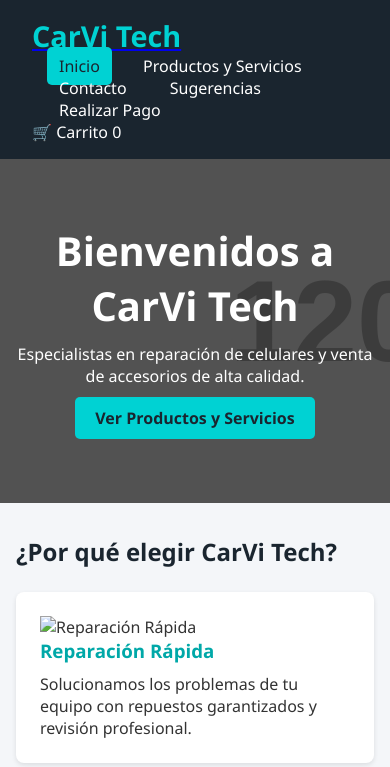
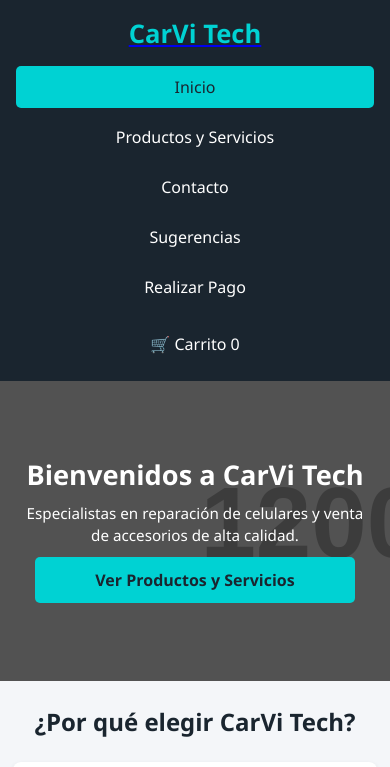
Before and after one commit to carvitec/carvi-tech, a plain HTML site: page index.html in a window 390 px wide. Shown: the top 767 px of the page. Drawn offline with Linux system fonts and the light colour scheme; placeholder pictures from the web are drawn by us.

Commit message:
Update estilos.css

```diff
--- a/estilos.css
+++ b/estilos.css
@@ -192,3 +192,188 @@ footer {
     padding: 1rem;
     margin-top: 2rem;
 }
+/* =========================================
+   DISEÑO RESPONSIVE PARA CELULARES
+   ========================================= */
+
+@media (max-width: 768px) {
+
+    /* Encabezado */
+    header {
+        flex-direction: column;
+        padding: 1rem;
+        gap: 15px;
+        text-align: center;
+    }
+
+    .logo {
+        font-size: 1.6rem;
+    }
+
+    /* Menú */
+    nav {
+        width: 100%;
+        display: flex;
+        flex-direction: column;
+        gap: 8px;
+    }
+
+    nav a {
+        display: block;
+        margin-left: 0;
+        padding: 10px;
+        width: 100%;
+    }
+
+    /* Carrito */
+    .icono-carrito {
+        width: 100%;
+        text-align: center;
+        padding: 10px;
+    }
+
+    /* Banner principal */
+    .hero {
+        padding: 3rem 1rem;
+        min-height: 300px;
+        display: flex;
+        flex-direction: column;
+        justify-content: center;
+        align-items: center;
+    }
+
+    .hero h1 {
+        font-size: 2rem;
+        line-height: 1.2;
+    }
+
+    .hero p {
+        font-size: 1rem;
+        line-height: 1.5;
+        max-width: 95%;
+    }
+
+    .hero .btn {
+        width: 90%;
+        max-width: 320px;
+    }
+
+    /* Contenido */
+    .contenedor {
+        width: 100%;
+        margin: 1.5rem auto;
+        padding: 0 1rem;
+    }
+
+    h2 {
+        font-size: 1.5rem;
+        text-align: center;
+    }
+
+    /* Tarjetas */
+    .tarjetas {
+        flex-direction: column;
+        align-items: center;
+        gap: 15px;
+    }
+
+    .tarjeta {
+        width: 100%;
+        min-width: 0;
+        padding: 1.2rem;
+    }
+
+    .tarjeta h3 {
+        font-size: 1.2rem;
+    }
+
+    .tarjeta p {
+        line-height: 1.5;
+    }
+
+    /* Imágenes */
+    .imagen-producto {
+        width: 100%;
+        max-width: 350px;
+        height: auto;
+        display: block;
+        margin: 0 auto 15px;
+    }
+
+    /* Botones */
+    .btn {
+        padding: 12px 18px;
+        font-size: 1rem;
+        text-align: center;
+    }
+
+    /* Formulario */
+    .formulario {
+        width: 100%;
+        padding: 0;
+    }
+
+    .formulario input,
+    .formulario textarea {
+        font-size: 16px;
+    }
+
+    /* Redes sociales */
+    .redes-sociales {
+        width: 100%;
+        padding: 0 10px;
+    }
+
+    /* Código QR */
+    .img-qr {
+        width: 200px;
+        height: 200px;
+        max-width: 100%;
+    }
+
+    /* Pie de página */
+    footer {
+        font-size: 0.9rem;
+        padding: 1rem;
+    }
+}
+
+
+/* =========================================
+   TELÉFONOS PEQUEÑOS
+   ========================================= */
+
+@media (max-width: 480px) {
+
+    .hero {
+        padding: 2.5rem 0.8rem;
+    }
+
+    .hero h1 {
+        font-size: 1.7rem;
+    }
+
+    .hero p {
+        font-size: 0.95rem;
+    }
+
+    .contenedor {
+        padding: 0 0.8rem;
+    }
+
+    .tarjeta {
+        padding: 1rem;
+    }
+
+    .tarjeta h3 {
+        font-size: 1.1rem;
+    }
+
+    .btn {
+        width: 100%;
+    }
+
+    .img-qr {
+        width: 180px;
+        height: 180px;
+    }
```
